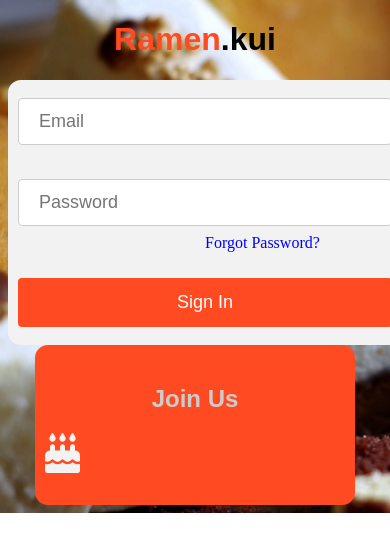
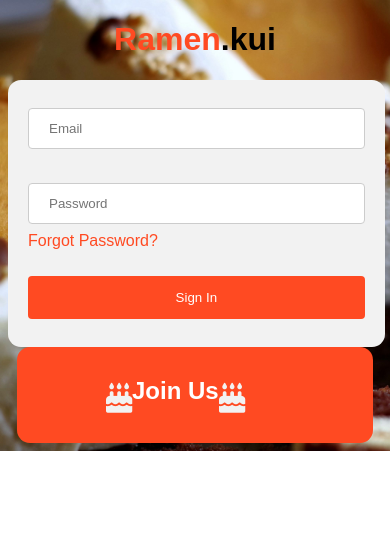
Before and after one commit to projectgiorgibregadze/ITstep_fin_project, a plain HTML site: page login_register/resgister_login.html in a window 390 px wide. Drawn offline with nearby package versions, Linux system fonts and the light colour scheme.

Commit message:
login/registration v2

```diff
--- a/login_register/register_login.css
+++ b/login_register/register_login.css
@@ -1,19 +1,19 @@
-/* მარტივი გასტილვები  */
-body{
-
+/* ჩვეულებრივი სახის გასტილვა  საიტისვითვის */
+body {
   background-image: url(background.jpg);
   background-size: cover;
   background-repeat: no-repeat;
 }
-/* სათაურის გასტილვა */
-#Title{
+
+#Title {
   text-align: center;
   font-family: sans-serif;
+  cursor: default;
 }
-#Titlepart{
-    color: #FF4A22;
+#Titlepart {
+  color: #ff4a22;
 }
-/* ორი მთავარი დივის გასტილვა */
+
 #main_div {
   width: 400px;
   margin: 0 auto;
@@ -21,23 +21,26 @@ body{
   padding: 20px;
   background-color: #f2f2f2;
 }
-#second_div{
+
+#second_div {
   width: 300px;
   margin: 0 auto;
   padding: 10px;
-    padding-bottom: 32px;
-    background-color: #FF4A22;
+  padding-bottom: 18px;
+  background-color: #ff4a22;
   border-radius: 13px;
+  display: flex;
+  cursor: pointer;
 }
-/* მათი შიდა წევრების გასტილვა */
-#second_div h2{
-    color: #ccc;
+
+#second_div h2 {
+  color: #fff;
   text-align: center;
-    margin-top: 30px;
+  margin-top: 33px;
   font-family: sans-serif;
 }
 
-input{
+input {
   width: 100%;
   padding: 12px 20px;
   margin: 8px 0;
@@ -47,8 +50,8 @@ input{
   box-sizing: border-box;
 }
 
-button{
-    background-color: #FF4A22;
+button {
+  background-color: #ff4a22;
   color: white;
   padding: 14px 20px;
   margin: 8px 0;
@@ -60,83 +63,35 @@ button{
 
 a {
   color: blue;
+  cursor: pointer;
+  text-decoration: none;
+  color: #ff4a22;
+  font-family: sans-serif;
 }
-i{
-    font-size: 40px;
+
+i {
+  font-size: 30px;
   color: #f2f2f2;
   animation-name: cakemove;
   animation-duration: 5s;
   animation-iteration-count: infinite;
+  margin-top: 26px;
 }
 
-
-/* ანიმაციები */
-@keyframes cakemove{
-    0%{
-        padding-left: 0px;
-        transform:  rotate(0deg);
-
+i:first-child {
+  margin-left: 79px;
 }
-    50%{
-        padding-left: 90%;
-        transform: translateX(0) rotate(360deg);
-    }
-    100%{
-        padding-left: 0px;
-        transform: translateX(0) rotate(0deg);
-    }
-}
-
-/* რესპონსივზე პასუხისმგებელი */
-@media screen and (min-width: 681px) {
+/* რესპონსივის გასტილვა */
+@media only screen and (max-width: 600px) {
   #main_div {
     width: 90%;
   }
-    #forgotorsignup{
-        padding-left: 40%;
+
+  #second_div {
+    width: 90%;
+  }
+
+  #second_div h2 {
+    margin-top: 20px;
   }
 }
-@media screen and (max-width: 681px) {
-
-    #forgotorsignup{
-        padding-left: 40%;
-    }
-}
-@media screen and (max-width: 576px) {
-    #main_div {
-        width: 100%;
-        padding: 10px;
-    }
-
-    input {
-        width: 100%;
-        font-size: 18px;
-    }
-
-    button{
-        width: 100%;
-        font-size: 18px;
-    }
-    #forgotorsignup{
-        padding-left: 50%;
-    }
-
-}
-@media screen and (min-width: 768px) {
-    #main_div {
-        width: 50%;
-    }
-
-    input {
-        width: 100%;
-        font-size: 20px;
-    }
-
-    button{
-        width: 100%;
-        font-size: 20px;
-    }
-    #forgotorsignup{
-        padding-left: 40%;
-    }
-}
--- a/login_register/register_login.js
+++ b/login_register/register_login.js
@@ -1 +1,23 @@
-// ჯერ ჯერობით ცარიელია რადგან დიზაინი არ დამისრულებია :)
+// ფუნქცია პაროლის აღდგენისა და მისი შეცვლისათვის
+let index_forgot = 0;
+$("#forgot").click(function () {
+  if (index_forgot == 0) {
+    $("#passplace,#br2,#br3").remove();
+    $("#Emailplace").prop("placeholder", "Email where we can send code");
+    $("#button").html("Get Code");
+    $("#forgot").html("Go back?");
+    index_forgot = 1;
+  } else {
+    $("#forgot").html("Forgot passowrd?");
+    $("#Emailplace").prop("placeholder", "Email");
+    $("#br1").after(
+      '<br id="br2"/>\n<input id="passplace"type="password"minlength="5"placeholder="Password"required/>\n<br id="br3"/>'
+    );
+    index_forgot = 0;
+  }
+});
+$("#button").click(function () {
+  $("#Emailplace").prop("placeholder", "Write code here");
+  $("#button").html("Submit");
+});
+// ჯერ ჯერობით არ დამიმთავრებია
--- a/login_register/resgister_login.html
+++ b/login_register/resgister_login.html
@@ -1,44 +1,48 @@
 <!DOCTYPE html>
 <html lang="en">
   <head>
-    <meta charset="UTF-8">
-    <meta http-equiv="X-UA-Compatible" content="IE=edge">
-    <meta name="viewport" content="width=device-width, initial-scale=1.0">
+    <meta charset="UTF-8" />
+    <meta http-equiv="X-UA-Compatible" content="IE=edge" />
+    <meta name="viewport" content="width=device-width, initial-scale=1.0" />
     <script src="https://ajax.googleapis.com/ajax/libs/jquery/3.6.1/jquery.min.js"></script>
-    <script src="https://kit.fontawesome.com/c962c8c1be.js" crossorigin="anonymous"></script>
-    <link rel="stylesheet" href="register_login.css">
+    <script
+      src="https://kit.fontawesome.com/c962c8c1be.js"
+      crossorigin="anonymous"
+    ></script>
+    <link rel="stylesheet" href="register_login.css" />
     <title>reg/log</title>
   </head>
   <body>
     <!-- Title place -->
     <h1 id="Title"><span id="Titlepart">Ramen</span>.kui</h1>
 
-
-
     <!-- Login/Registration ადგილი -->
     <div id="main_div">
       <form action="" method="post">
-            <input type="email" placeholder="Email" required>
-            <br>
-            <br>
-            <input type="password" minlength="5" placeholder="Password" required>
-            <br>
-            <a id="forgotorsignup">Forgot Password?</a>
-            <br>
-            <br>
-            <button type="submit">Sign In</button>
+        <input type="email" placeholder="Email" id="Emailplace" required />
+        <br id="br1" />
+        <br id="br2" />
+        <input
+          id="passplace"
+          type="password"
+          minlength="5"
+          placeholder="Password"
+          required
+        />
+        <br id="br3" />
+        <a id="forgot">Forgot Password?</a>
+        <br />
+        <br />
+        <button type="submit" id="button">Sign In</button>
       </form>
     </div>
 
-
     <!-- რეგისტრაციის ღილაკი  -->
     <div id="second_div">
-    <h2>
-        Join Us
-    </h2>
-    <i class="fa-solid fa-cake-candles"></i>
+      <i class="fa-solid fa-cake-candles fa-bounce"></i>
+      <h2>Join Us</h2>
+      <i class="fa-solid fa-cake-candles fa-bounce"></i>
     </div>
-
 
     <script src="register_login.js"></script>
   </body>
```
Also changed, not shown: 1 other file. Lines whose indentation alone changed are shown as unchanged.
